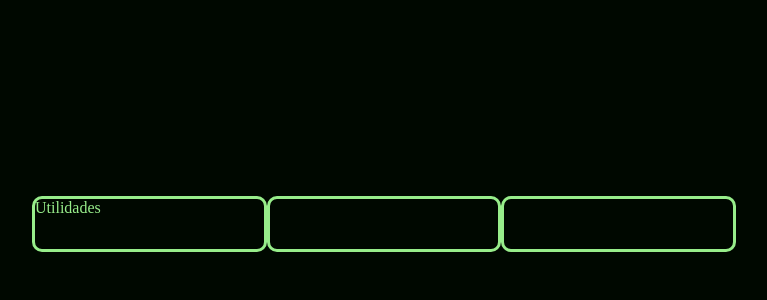
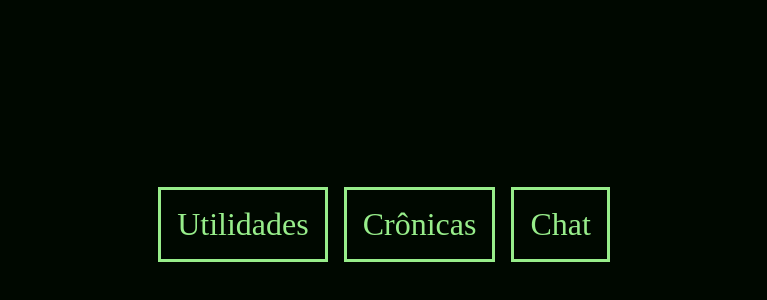
Before and after one commit to GustaDaHora/Number-Playgorund, a React (Vite) app: page /main in a window 1280 px wide. Shown: the part 176-476 px from the top of the page, without its empty margins (256-1023 px from the left). Built offline with nearby package versions, Linux system fonts and the light colour scheme; a web font is replaced by a local one.

Commit message:
Update: styles in tables
Breaking change in tables styles!

```diff
--- a/src/app/pages/Main/index.tsx
+++ b/src/app/pages/Main/index.tsx
@@ -16,16 +16,20 @@ const Container = styled.div`
   > div {
     display: flex;
     width: 55%;
+    align-items: center;
+    justify-content: center;
+    gap: 1rem;
   }
 `;
 const LinkButton = styled(Link)`
-  width: 100%;
+  border: 3px solid ${({ theme }) => theme.COLORS.WHITE};
+  color: ${({ theme }) => theme.COLORS.WHITE};
+  padding: 1rem;
+  font-size: 2rem;
 
-  height: 56px;
-  border: 3px solid ${({ theme }) => theme.COLORS.WHITE};
-  border-radius: 10px;
-  font-weight: 500;
-  color: ${({ theme }) => theme.COLORS.WHITE};
+  &:hover {
+    color: red;
+  }
 `;
 
 export function Main(): React.ReactElement {
@@ -34,8 +38,8 @@ export function Main(): React.ReactElement {
       <div>
         {' '}
         <LinkButton to="/utilities">Utilidades</LinkButton>
-        <LinkButton title="Em breve" to="" />
-        <LinkButton title="Em breve" to="" />
+        <LinkButton to="">Crônicas</LinkButton>
+        <LinkButton to="">Chat</LinkButton>
       </div>
     </Container>
   );
```
